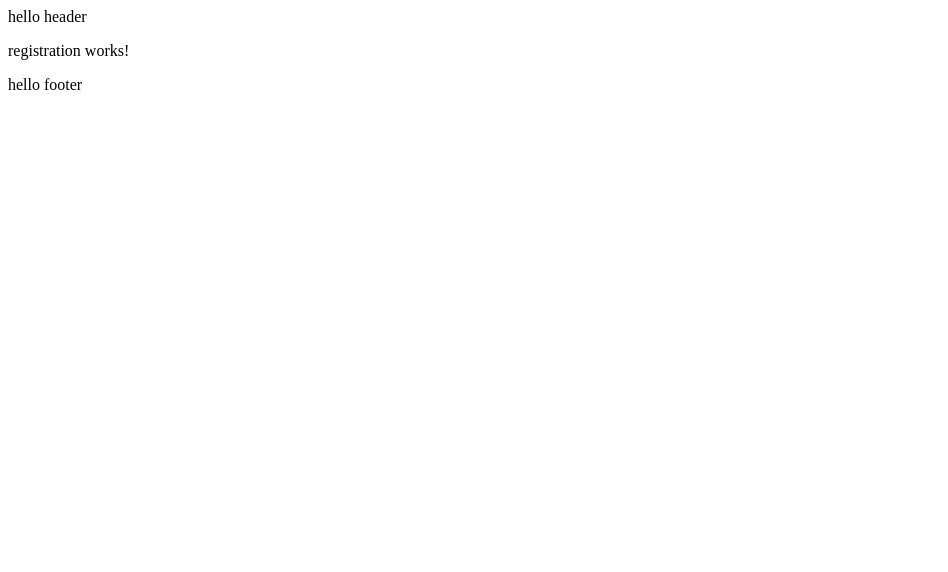
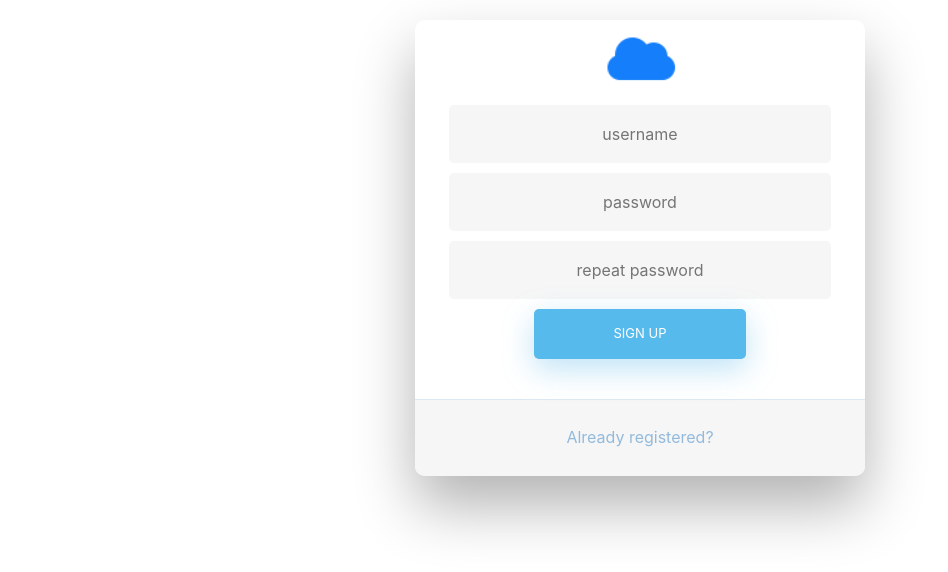
Before and after one commit to haxul/tasks-manager, an Angular app in the folder ui/: page /signup in a window 1280 px wide. Shown: the top 572 px of the page, without its empty margins (0-948 px from the left). Built offline with nearby package versions, Linux system fonts and the light colour scheme; sample sign-in values are in the browser's storage.

Commit message:
ui for register page

```diff
--- a/ui/package.json
+++ b/ui/package.json
@@ -19,6 +19,7 @@
     "@angular/platform-browser": "~10.0.9",
     "@angular/platform-browser-dynamic": "~10.0.9",
     "@angular/router": "~10.0.9",
+    "bootstrap": "^4.5.2",
     "rxjs": "~6.5.5",
     "tslib": "^2.0.0",
     "zone.js": "~0.10.3"
--- a/ui/src/app/app.component.html
+++ b/ui/src/app/app.component.html
@@ -1,3 +1,3 @@
-<header>hello header</header>
+<header *ngIf="isAuthPage">hello header</header>
 <router-outlet></router-outlet>
-<footer> hello footer</footer>
+<footer *ngIf="isAuthPage"> hello footer</footer>
--- a/ui/src/app/app.component.ts
+++ b/ui/src/app/app.component.ts
@@ -1,10 +1,25 @@
-import { Component } from '@angular/core';
+import {AfterViewInit, Component, OnInit} from "@angular/core"
+import {Router} from "@angular/router"
+import {AuthService} from "./auth.service"
 
 @Component({
-  selector: 'app-root',
-  templateUrl: './app.component.html',
-  styleUrls: ['./app.component.css']
+  selector: "app-root",
+  templateUrl: "./app.component.html",
+  styleUrls: ["./app.component.css"]
 })
-export class AppComponent {
-  title = 'ui';
+export class AppComponent implements OnInit, AfterViewInit {
+  title = "services for live"
+  isAuthPage: boolean = false
+
+  constructor(private router: Router, private authService: AuthService) {
+  }
+
+
+  ngOnInit(): void {
+    this.authService.checkToken()
+  }
+
+  ngAfterViewInit(): void {
+    this.isAuthPage = this.router.url === "/login" || this.router.url === "/signup"
+  }
 }
--- /dev/null
+++ b/ui/src/app/auth.service.ts
@@ -0,0 +1,16 @@
+import {Injectable} from "@angular/core"
+import {Router} from "@angular/router"
+
+@Injectable({
+  providedIn: "root"
+})
+export class AuthService {
+
+  constructor(private router: Router) {
+  }
+
+  checkToken(): void {
+    const token = localStorage.getItem("token")
+    if (!token) this.router.navigate(["login"])
+  }
+}
--- a/ui/src/app/registration/registration.component.css
+++ b/ui/src/app/registration/registration.component.css
@@ -0,0 +1,281 @@
+/* BASIC */
+
+html {
+  background-color: #56baed;
+}
+
+body {
+  font-family: "Poppins", sans-serif;
+  height: 100vh;
+}
+
+a {
+  color: #92badd;
+  display: inline-block;
+  text-decoration: none;
+  font-weight: 400;
+}
+
+h2 {
+  text-align: center;
+  font-size: 16px;
+  font-weight: 600;
+  text-transform: uppercase;
+  display: inline-block;
+  margin: 40px 8px 10px 8px;
+  color: #cccccc;
+}
+
+
+/* STRUCTURE */
+
+.wrapper {
+  display: flex;
+  align-items: center;
+  flex-direction: column;
+  justify-content: center;
+  width: 100%;
+  min-height: 100%;
+  padding: 20px;
+}
+
+#formContent {
+  -webkit-border-radius: 10px 10px 10px 10px;
+  border-radius: 10px 10px 10px 10px;
+  background: #fff;
+  padding: 30px;
+  width: 90%;
+  max-width: 450px;
+  position: relative;
+  padding: 0px;
+  -webkit-box-shadow: 0 30px 60px 0 rgba(0, 0, 0, 0.3);
+  box-shadow: 0 30px 60px 0 rgba(0, 0, 0, 0.3);
+  text-align: center;
+}
+
+#formFooter {
+  background-color: #f6f6f6;
+  border-top: 1px solid #dce8f1;
+  padding: 25px;
+  text-align: center;
+  -webkit-border-radius: 0 0 10px 10px;
+  border-radius: 0 0 10px 10px;
+}
+
+
+/* TABS */
+
+h2.inactive {
+  color: #cccccc;
+}
+
+h2.active {
+  color: #0d0d0d;
+  border-bottom: 2px solid #5fbae9;
+}
+
+
+/* FORM TYPOGRAPHY*/
+
+input[type=button], input[type=submit], input[type=reset] {
+  background-color: #56baed;
+  border: none;
+  color: white;
+  padding: 15px 80px;
+  text-align: center;
+  text-decoration: none;
+  display: inline-block;
+  text-transform: uppercase;
+  font-size: 13px;
+  -webkit-box-shadow: 0 10px 30px 0 rgba(95, 186, 233, 0.4);
+  box-shadow: 0 10px 30px 0 rgba(95, 186, 233, 0.4);
+  -webkit-border-radius: 5px 5px 5px 5px;
+  border-radius: 5px 5px 5px 5px;
+  margin: 5px 20px 40px 20px;
+  -webkit-transition: all 0.3s ease-in-out;
+  -moz-transition: all 0.3s ease-in-out;
+  -ms-transition: all 0.3s ease-in-out;
+  -o-transition: all 0.3s ease-in-out;
+  transition: all 0.3s ease-in-out;
+}
+
+input[type=button]:hover, input[type=submit]:hover, input[type=reset]:hover {
+  background-color: #39ace7;
+}
+
+input[type=button]:active, input[type=submit]:active, input[type=reset]:active {
+  -moz-transform: scale(0.95);
+  -webkit-transform: scale(0.95);
+  -o-transform: scale(0.95);
+  -ms-transform: scale(0.95);
+  transform: scale(0.95);
+}
+
+input[type=text] {
+  background-color: #f6f6f6;
+  border: none;
+  color: #0d0d0d;
+  padding: 15px 32px;
+  text-align: center;
+  text-decoration: none;
+  display: inline-block;
+  font-size: 16px;
+  margin: 5px;
+  width: 85%;
+  border: 2px solid #f6f6f6;
+  -webkit-transition: all 0.5s ease-in-out;
+  -moz-transition: all 0.5s ease-in-out;
+  -ms-transition: all 0.5s ease-in-out;
+  -o-transition: all 0.5s ease-in-out;
+  transition: all 0.5s ease-in-out;
+  -webkit-border-radius: 5px 5px 5px 5px;
+  border-radius: 5px 5px 5px 5px;
+}
+
+input[type=text]:focus {
+  background-color: #fff;
+  border-bottom: 2px solid #5fbae9;
+}
+
+input[type=text]:placeholder {
+  color: #cccccc;
+}
+
+
+/* ANIMATIONS */
+
+/* Simple CSS3 Fade-in-down Animation */
+.fadeInDown {
+  -webkit-animation-name: fadeInDown;
+  animation-name: fadeInDown;
+  -webkit-animation-duration: 1s;
+  animation-duration: 1s;
+  -webkit-animation-fill-mode: both;
+  animation-fill-mode: both;
+}
+
+@-webkit-keyframes fadeInDown {
+  0% {
+    opacity: 0;
+    -webkit-transform: translate3d(0, -100%, 0);
+    transform: translate3d(0, -100%, 0);
+  }
+  100% {
+    opacity: 1;
+    -webkit-transform: none;
+    transform: none;
+  }
+}
+
+@keyframes fadeInDown {
+  0% {
+    opacity: 0;
+    -webkit-transform: translate3d(0, -100%, 0);
+    transform: translate3d(0, -100%, 0);
+  }
+  100% {
+    opacity: 1;
+    -webkit-transform: none;
+    transform: none;
+  }
+}
+
+/* Simple CSS3 Fade-in Animation */
+@-webkit-keyframes fadeIn {
+  from {
+    opacity: 0;
+  }
+  to {
+    opacity: 1;
+  }
+}
+
+@-moz-keyframes fadeIn {
+  from {
+    opacity: 0;
+  }
+  to {
+    opacity: 1;
+  }
+}
+
+@keyframes fadeIn {
+  from {
+    opacity: 0;
+  }
+  to {
+    opacity: 1;
+  }
+}
+
+.fadeIn {
+  opacity: 0;
+  -webkit-animation: fadeIn ease-in 1;
+  -moz-animation: fadeIn ease-in 1;
+  animation: fadeIn ease-in 1;
+
+  -webkit-animation-fill-mode: forwards;
+  -moz-animation-fill-mode: forwards;
+  animation-fill-mode: forwards;
+
+  -webkit-animation-duration: 1s;
+  -moz-animation-duration: 1s;
+  animation-duration: 1s;
+}
+
+.fadeIn.first {
+  -webkit-animation-delay: 0.4s;
+  -moz-animation-delay: 0.4s;
+  animation-delay: 0.4s;
+}
+
+.fadeIn.second {
+  -webkit-animation-delay: 0.6s;
+  -moz-animation-delay: 0.6s;
+  animation-delay: 0.6s;
+}
+
+.fadeIn.third {
+  -webkit-animation-delay: 0.8s;
+  -moz-animation-delay: 0.8s;
+  animation-delay: 0.8s;
+}
+
+.fadeIn.fourth {
+  -webkit-animation-delay: 1s;
+  -moz-animation-delay: 1s;
+  animation-delay: 1s;
+}
+
+/* Simple CSS3 Fade-in Animation */
+.underlineHover:after {
+  display: block;
+  left: 0;
+  bottom: -10px;
+  width: 0;
+  height: 2px;
+  background-color: #56baed;
+  content: "";
+  transition: width 0.2s;
+}
+
+.underlineHover:hover {
+  color: #0d0d0d;
+  text-decoration: none;
+}
+
+.underlineHover:hover:after {
+  width: 100%;
+}
+
+
+/* OTHERS */
+
+*:focus {
+  outline: none;
+}
+
+#icon {
+  width: 80px;
+  height: 80px;
+}
--- a/ui/src/app/registration/registration.component.html
+++ b/ui/src/app/registration/registration.component.html
@@ -1 +1,24 @@
-<p>registration works!</p>
+<link href="//maxcdn.bootstrapcdn.com/bootstrap/4.0.0/css/bootstrap.min.css" rel="stylesheet" id="bootstrap-css">
+<script src="//maxcdn.bootstrapcdn.com/bootstrap/4.0.0/js/bootstrap.min.js"></script>
+<script src="//cdnjs.cloudflare.com/ajax/libs/jquery/3.2.1/jquery.min.js"></script>
+
+
+<div class="wrapper fadeInDown">
+  <div id="formContent">
+
+    <div class="fadeIn first">
+      <img src="../../assets/cloud.png" id="icon" alt="User Icon"/>
+    </div>
+
+
+    <input type="text" id="login" class="fadeIn second" name="login" placeholder="username" [(ngModel)]="username">
+    <input type="text" id="password" class="fadeIn third" name="login" placeholder="password" [(ngModel)]="password">
+    <input type="text" class="fadeIn third" name="login" placeholder="repeat password" [(ngModel)]="passControl">
+    <input (click)="signup()" type="submit" class="fadeIn fourth" value="Sign Up">
+
+    <div id="formFooter">
+      <a class="underlineHover" href="/login">Already registered?</a>
+    </div>
+
+  </div>
+</div>
--- a/ui/src/app/registration/registration.component.ts
+++ b/ui/src/app/registration/registration.component.ts
@@ -1,15 +1,24 @@
-import { Component, OnInit } from '@angular/core';
+import {Component, OnInit} from "@angular/core"
+import {Router} from "@angular/router"
 
 @Component({
-  selector: 'app-registration',
-  templateUrl: './registration.component.html',
-  styleUrls: ['./registration.component.css']
+  selector: "app-registration",
+  templateUrl: "./registration.component.html",
+  styleUrls: ["./registration.component.css"]
 })
-export class RegistrationComponent implements OnInit {
+export class RegistrationComponent {
 
-  constructor() { }
+  constructor(public router: Router) {
+  }
 
-  ngOnInit(): void {
+  password: string
+  username: string
+  passControl: string
+
+  signup():void {
+    console.log(this.password)
+    console.log(this.passControl)
+    console.log(this.username)
   }
 
 }
--- a/ui/src/index.html
+++ b/ui/src/index.html
@@ -1,6 +1,7 @@
 <!doctype html>
 <html lang="en">
 <head>
+
   <meta charset="utf-8">
   <title>Ui</title>
   <base href="/">
```
Also changed, not shown: ui/src/app/app.module.ts (+13 -10 lines), ui/src/assets/cloud.png (added), 1 other file (tests, documents, lock files or other folders).
